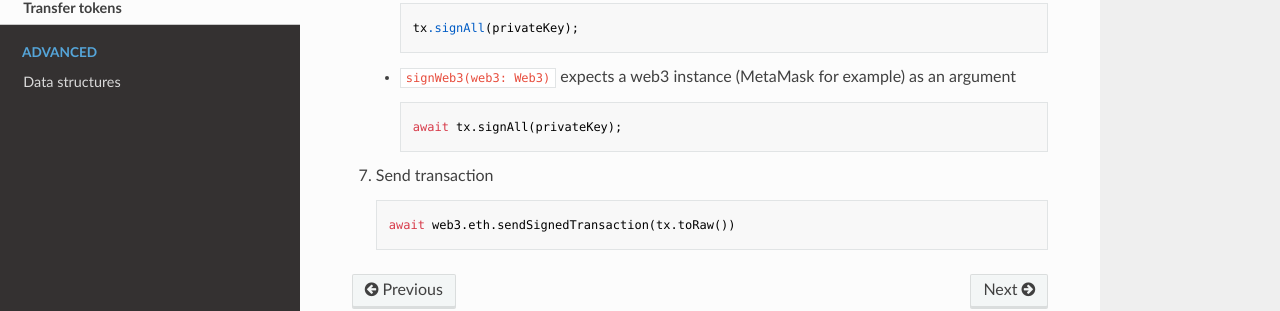
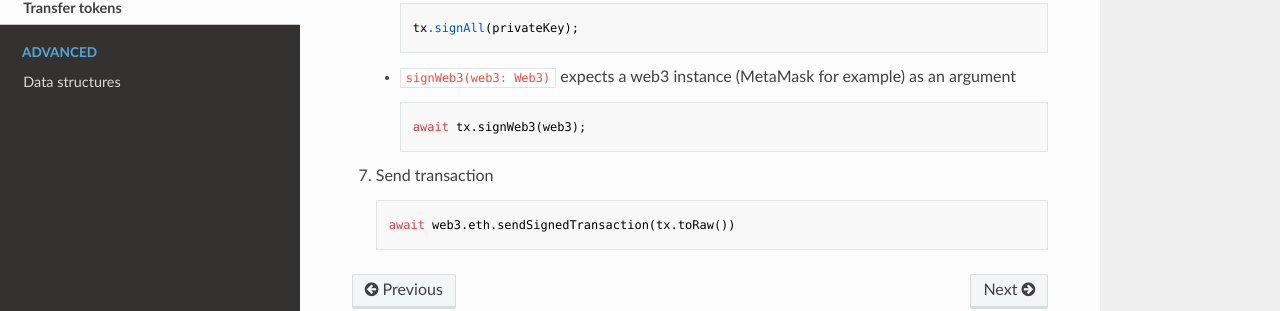
Before and after one commit to leapdao/docs, an MkDocs documentation site: the page built from docs/recipes/send-transfer.md, in a window 1280 px wide and 900 px high, scrolled down 599 px. Shown: the part 497-808 px from the top of the window. Built offline with MkDocs 1.6.1, drawn with Linux system fonts in a browser that asks for light colours; nearby versions of some CDN libraries; old or Windows-style settings are respelled for this version of MkDocs.

Commit message:
Fix signWeb3 example

```diff
--- a/docs/recipes/send-transfer.md
+++ b/docs/recipes/send-transfer.md
@@ -45,7 +45,7 @@ title: Send a transfer transaction
 
     - `signWeb3(web3: Web3)` expects a web3 instance (MetaMask for example) as an argument
 
-            await tx.signAll(privateKey);
+            await tx.signWeb3(web3);
 
 7. Send transaction
 
```
